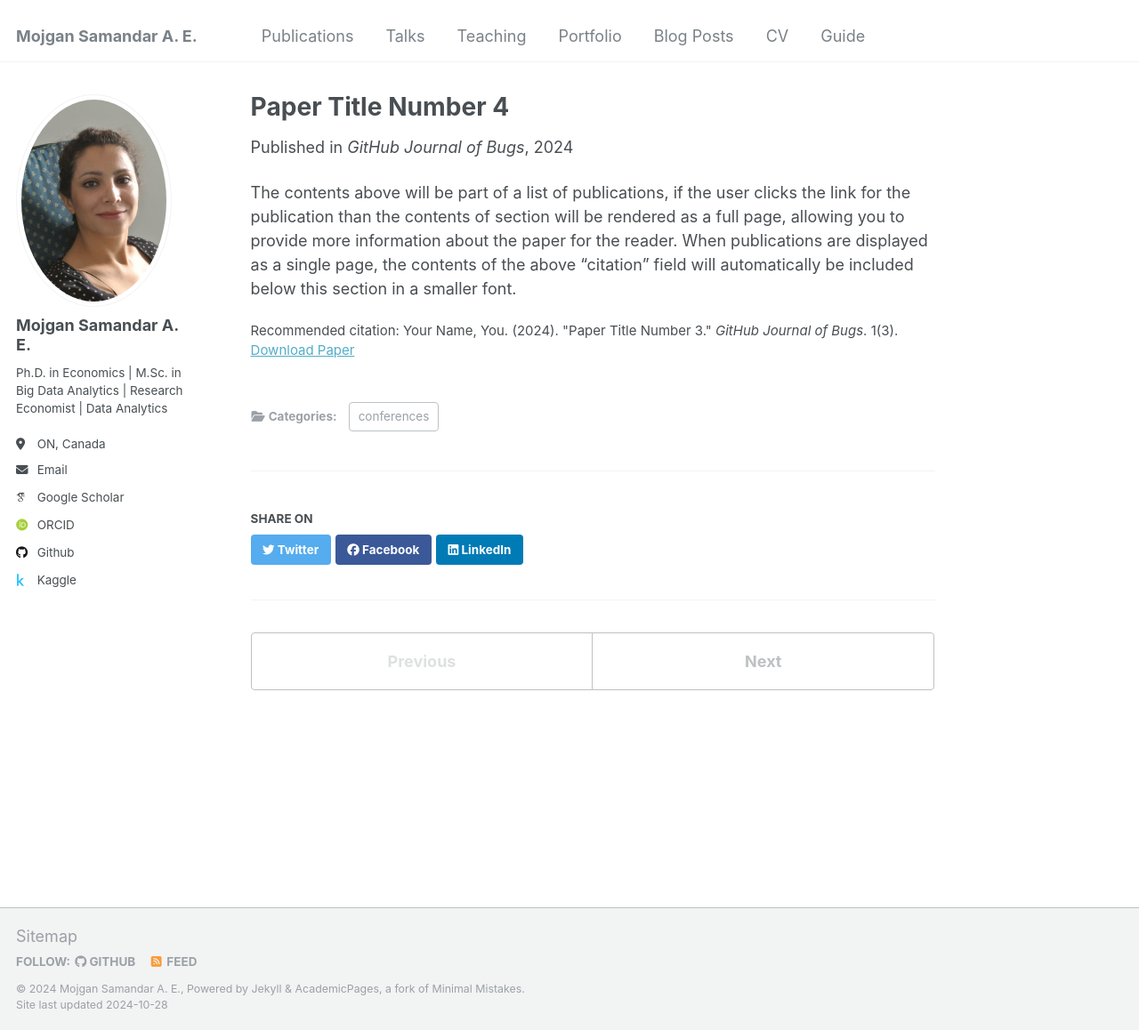
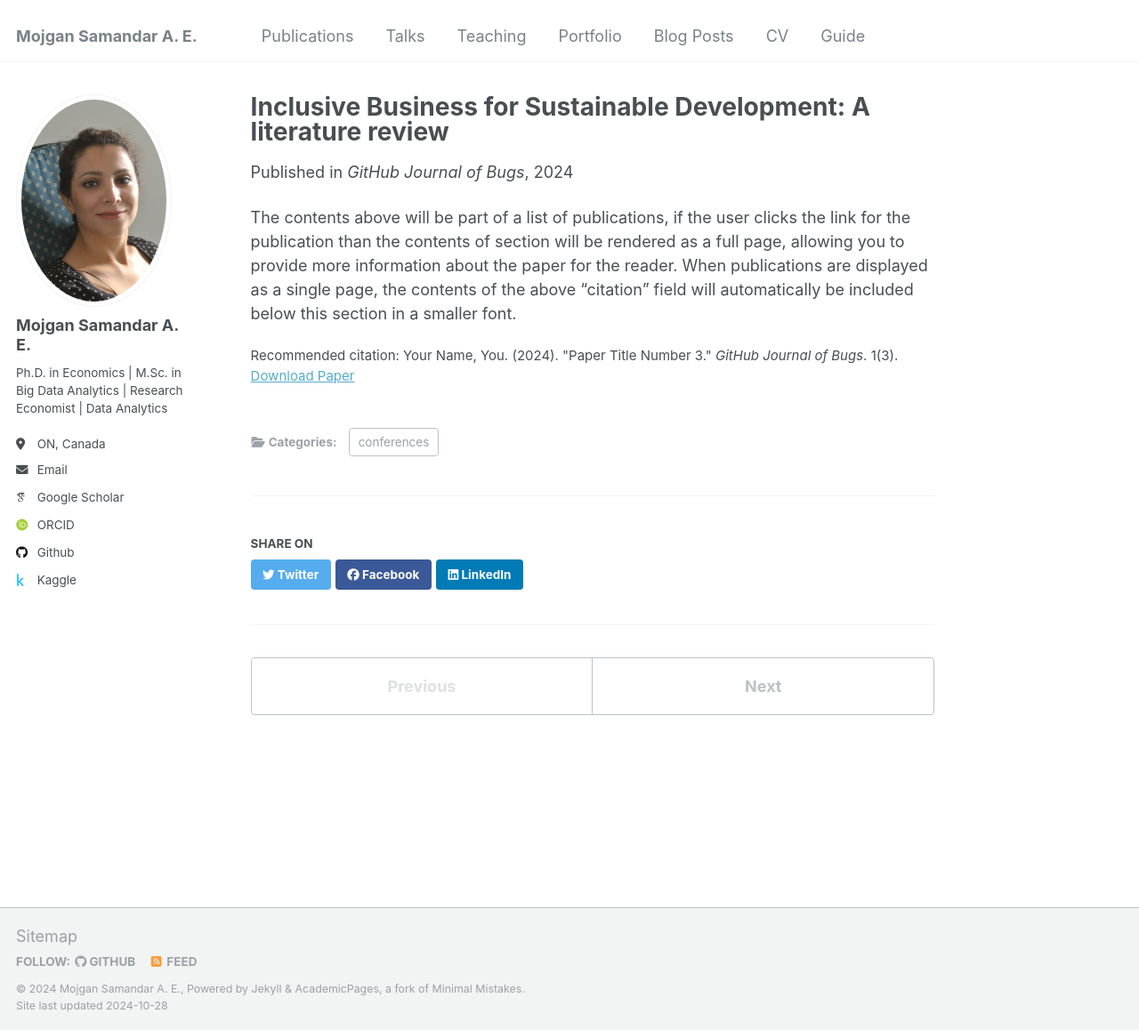
Before and after one commit to samandarali/samandarali.github.io, a Jekyll site: the page built from _publications/2024-02-17-paper-title-number-4.md, in a window 1280 px wide and 1158 px high. Shown: the whole window at 89% size. Built offline with Jekyll 4.4.1, drawn with Linux system fonts in a browser that asks for light colours; some web fonts are replaced; a file with an impossible date is left out.

Commit message:
Update 2024-02-17-paper-title-number-4.md

```diff
--- a/_publications/2024-02-17-paper-title-number-4.md
+++ b/_publications/2024-02-17-paper-title-number-4.md
@@ -1,5 +1,5 @@
 ---
-title: "Paper Title Number 4"
+title: "Inclusive Business for Sustainable Development: A literature review"
 collection: publications
 category: conferences
 permalink: /publication/2024-02-17-paper-title-number-4
```
